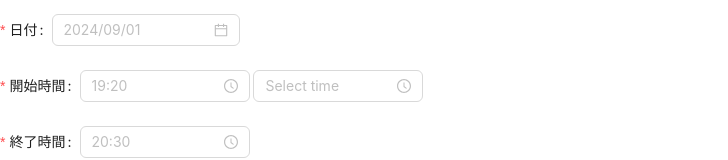
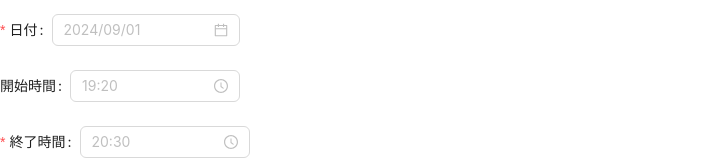
Before and after one commit to 1m4nim/aboutstudy_2, a React (Create React App) app: page /todo in a window 1280 px wide. Shown: the part 230-390 px from the top of the page, without its empty margins (0-728 px from the left). Built offline with nearby package versions, Linux system fonts and the light colour scheme.

Commit message:
必要のない文を消した

```diff
--- a/src/component/Todo.js
+++ b/src/component/Todo.js
@@ -121,15 +121,15 @@ export default function Todo() {
     };
 
     // 今日以降の日付を選択できるようにする
-    const disablePastDates = (current) => {
-        return current && current < moment().startOf('day');
-    };
+    // const disablePastDates = (current) => {
+    //     return current && current < moment().startOf('day');
+    // };
 
     // 過去の時間を選べないようにする
-    const disablePastTimes = (current) => {
-        const now = moment();
-        return current && current < now.startOf('minute');
-    };
+    // const disablePastTimes = (current) => {
+    //     const now = moment();
+    //     return current && current < now.startOf('minute');
+    // };
 
 
     return (
@@ -173,10 +173,8 @@ export default function Todo() {
                             onChange={setGoalStartTime}
                             format="HH:mm"
 
-                            // disabledTime={disablePastTimes} // 過去の時間を選べないようにする
-                            required
                         >
-                            <TimePicker placeholder="19:20" />                            <TimePicker disabledDate={disablePastTimes} />
+                            <TimePicker placeholder="19:20" />
                         </Form.Item>
 
                         <Form.Item
@@ -185,7 +183,6 @@ export default function Todo() {
                             onChange={setGoalEndTime}
                             format="HH:mm"
 
-                            // disabledTime={disablePastTimes} // 過去の時間を選べないようにする
                             required
                         >
                             <TimePicker placeholder="20:30" />
```
